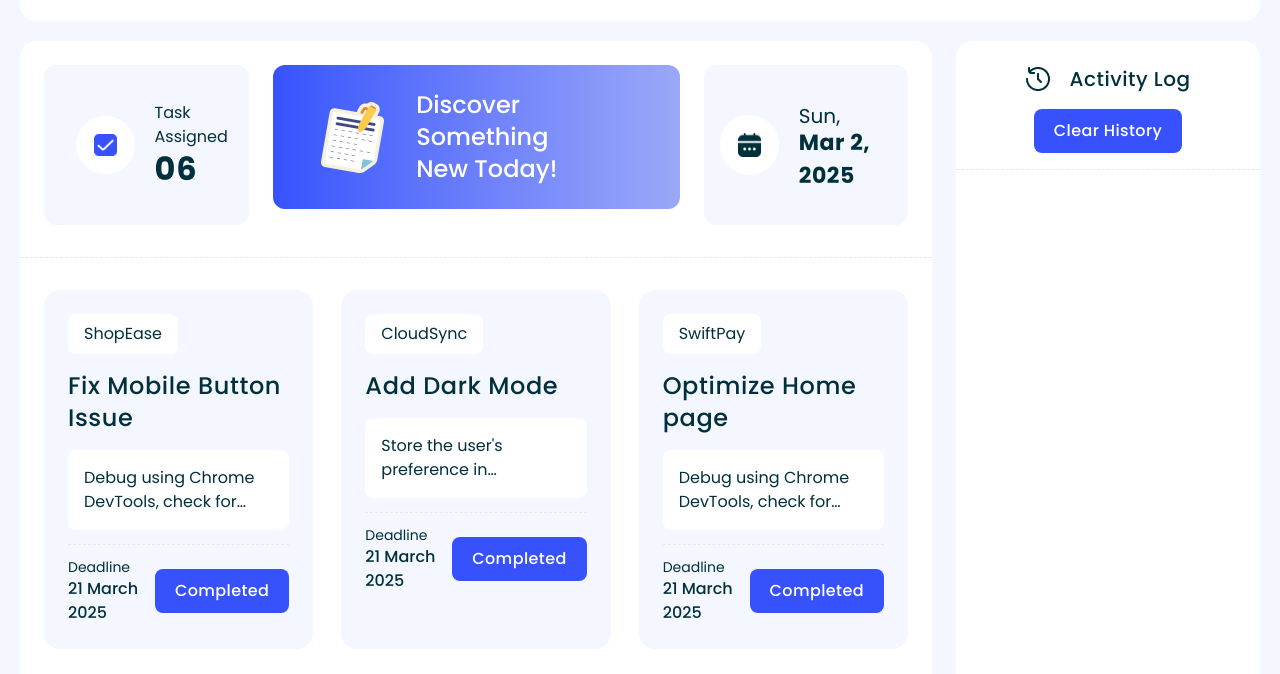
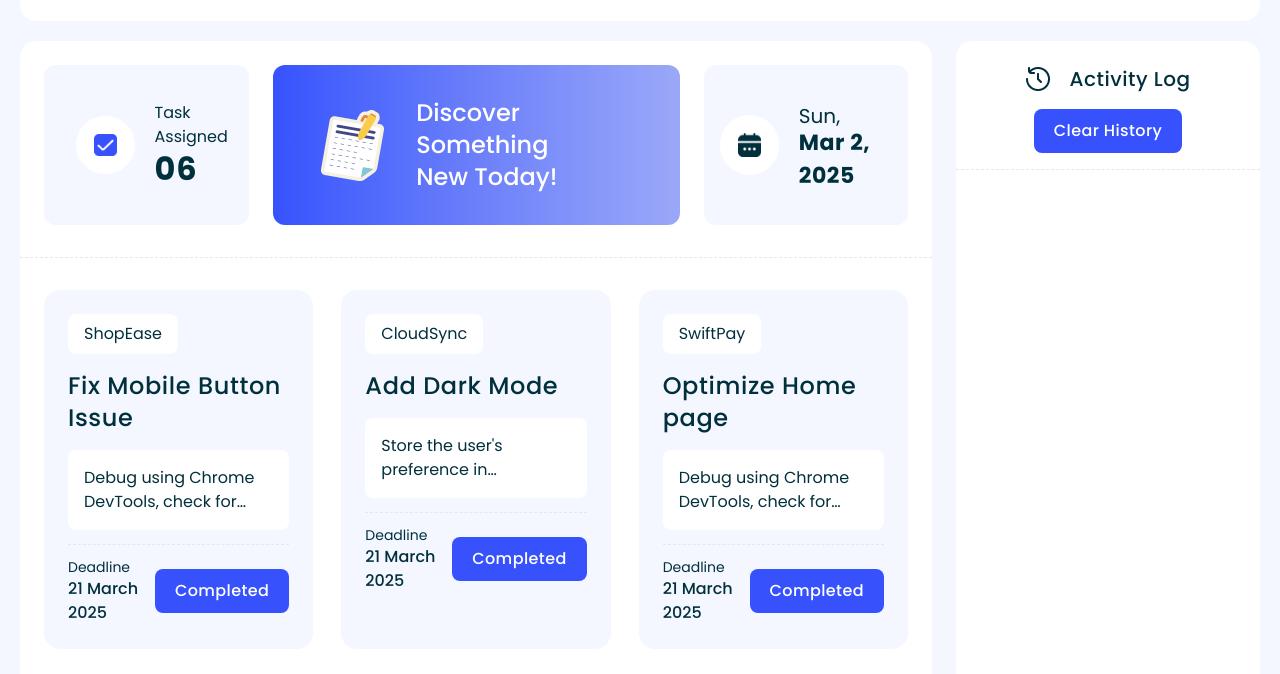
Before and after one commit to Arif547/devboard, a plain HTML site: page index.html in a window 1280 px wide. Shown: the part 115-789 px from the top of the page. Drawn offline with nearby package versions, Linux system fonts and the light colour scheme.

Commit message:
fixed dicovery section

```diff
--- a/index.html
+++ b/index.html
@@ -64,10 +64,9 @@
                     </div>
 
                     <!-- Discovery Today -->
-                    <div class=" w-2/4">
+                    <div class=" w-2/4 rounded-xl bg-gradient-to-r from-[#3752FD] via-[#6C7FFA] to-[#9BA8F8]">
                         <a href="./blog.html">
-                            <div
-                                class="flex gap-6 px-10 py-6 items-center rounded-xl bg-gradient-to-r from-[#3752FD] via-[#6C7FFA] to-[#9BA8F8]">
+                            <div class="flex gap-6 px-10 py-6 h-full items-center">
                                 <img src=" ./assets/board.png" alt="" width="79px">
                                 <h2 class="text-2xl font-medium text-white">Discover
                                     Something <br>New Today!
```
